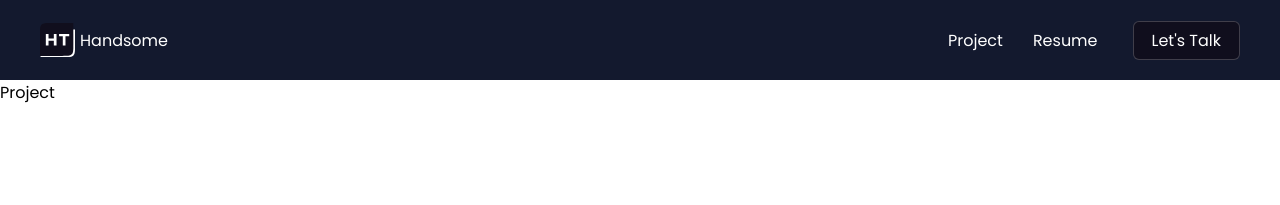
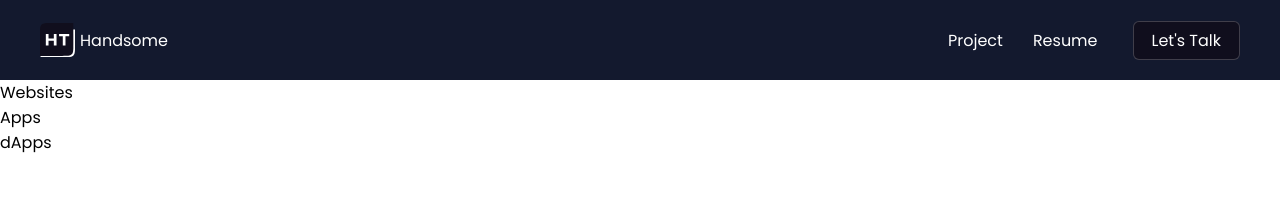
Before and after one commit to huzitaiwo/handsome, a React (Create React App) app: page /project in a window 1280 px wide. Shown: the top 205 px of the page. Built offline with nearby package versions, Linux system fonts and the light colour scheme.

Commit message:
Project page

```diff
--- a/src/App.js
+++ b/src/App.js
@@ -9,6 +9,9 @@ import Navbar from './components/Navbar'
 import Project from './pages/project/Project'
 import Contact from './pages/contact/Contact'
 import Website from './pages/project/Website'
+import Sidebar from './components/Sidebar'
+import Apps from './pages/project/Apps'
+import Dapps from './pages/project/Dapps'
 
 function App() {
   return (
@@ -25,6 +28,12 @@ function App() {
           <Route path='/website'>
             <Website />
           </Route>
+          <Route path='/apps'>
+            <Apps />
+          </Route>
+          <Route path='/dapps'>
+            <Dapps />
+          </Route>
           <Route path='/contact'>
             <Contact />
           </Route>
--- a/src/pages/project/Project.css
+++ b/src/pages/project/Project.css
@@ -0,0 +1,3 @@
+.project {
+  display: flex;
+}
--- a/src/pages/project/Project.js
+++ b/src/pages/project/Project.js
@@ -1,7 +1,12 @@
+import Sidebar from '../../components/Sidebar'
+
+//styles
 import './Project.css'
 
 export default function Project() {
   return (
-    <div>Project</div>
+    <div>
+      <Sidebar />
+    </div>
   )
 }
```
